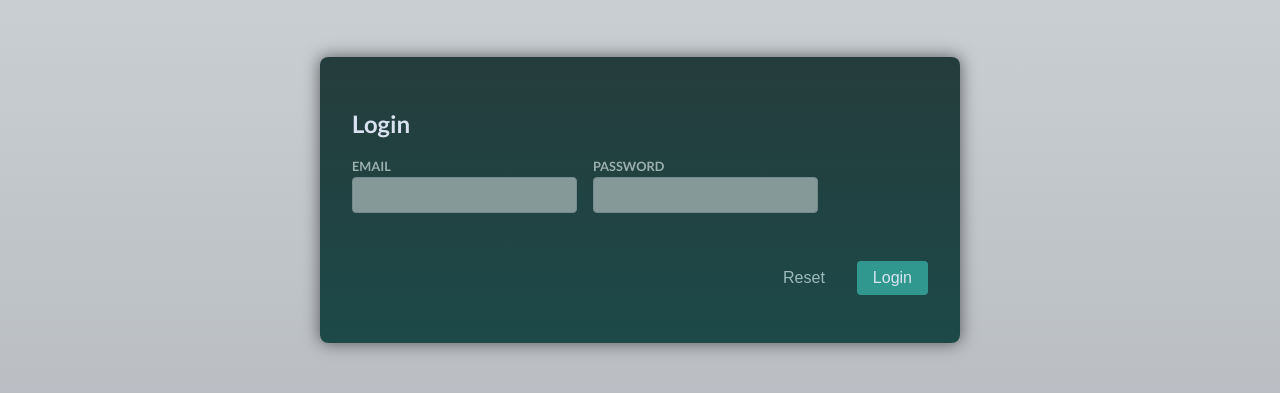
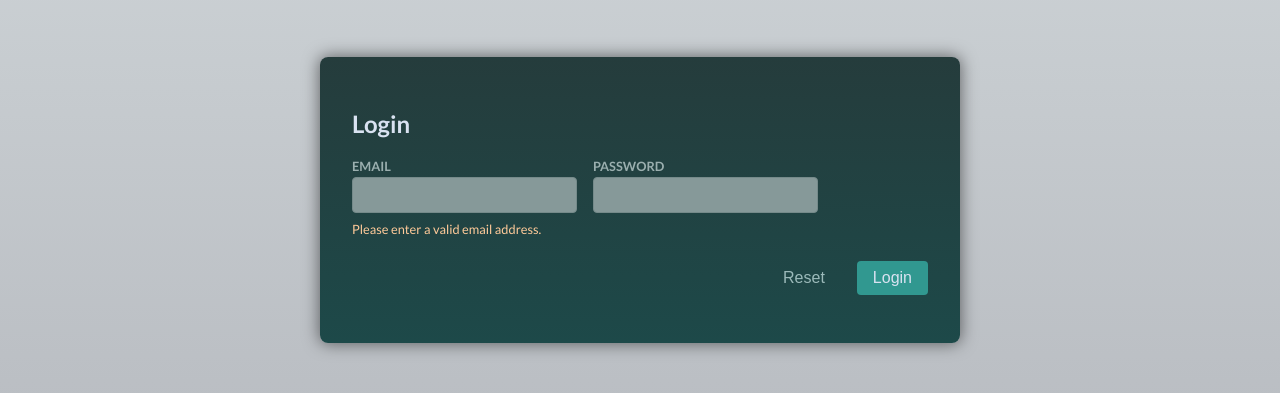
Before and after one commit to wako057/react-tutorial-forms-user-input, a React (Vite) app: page / in a window 1280 px wide. Both pictures are taken after a click on the button "Login". Shown: the part 182-575 px from the top of the page. Built offline with nearby package versions, Linux system fonts and the light colour scheme.

Commit message:
fix: error always shown

```diff
--- a/src/App.jsx
+++ b/src/App.jsx
@@ -1,6 +1,6 @@
 import Header from './components/Header.jsx';
-// import Login from './components/Login.jsx';
-import Login from './components/StageLogin.jsx';
+import Login from './components/Login.jsx';
+// import Login from './components/StageLogin.jsx';
 import Signup from "./components/Signup";
 
 function App() {
--- a/src/components/Login.jsx
+++ b/src/components/Login.jsx
@@ -4,6 +4,7 @@ import {useRef} from "react";
 export default function Login() {
   const email = useRef();
   const password = useRef();
+  const [ emaliIsInvalid, setEmailIsInvalid ] = useState();
 
   function handleSubmit(event) {
     event.preventDefault();
@@ -11,7 +12,15 @@ export default function Login() {
     const enteredEmail = email.current.value;
     const enteredPassword = password.current.value;
 
-    console.log(`enteredEmail: ${enteredEmail} - enteredPassword: ${enteredPassword}`)
+    console.log(`enteredEmail: ${enteredEmail} - enteredPassword: ${enteredPassword}`);
+    const emailIsValid = enteredEmail.includes('@');
+
+    if (!emailIsValid) {
+      setEmailIsInvalid(true);
+      return;
+    }
+
+    setEmailIsInvalid(false);
   }
 
   return (
@@ -27,6 +36,9 @@ export default function Login() {
             name="email"
             ref={email}
           />
+          <div className="control-error">
+            {emaliIsInvalid && <p>Please enter a valid email address.</p>}
+          </div>
         </div>
 
         <div className="control no-margin">
```
